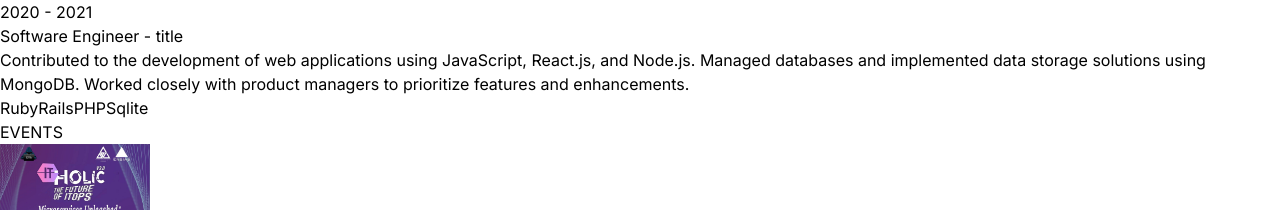
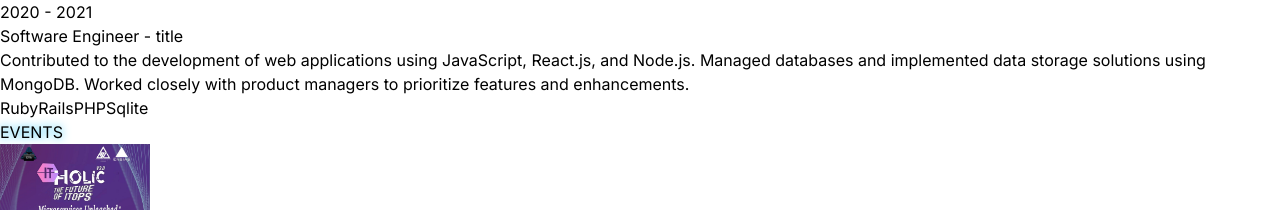
Before and after one commit to Idriss-Abidi/EITC, a React (Vite) app: page / in a window 1280 px wide. Shown: the part 2549-2759 px from the top of the page. Built offline with nearby package versions, Linux system fonts and the light colour scheme.

Commit message:
Update Event.jsx

```diff
--- a/src/components/Event.jsx
+++ b/src/components/Event.jsx
@@ -4,7 +4,7 @@
 const Event = () => {
   return (
     <div id="EVENTS" className="border-b border-neutral-900 pb-4">
-        <motion.h2 whileInView={{opacity:1, y:0}} initial={{opacity:0, y:-100}} transition={{duration:1}} className="my-20 text-center text-4xl">EVENTS</motion.h2>
+        <motion.h2 whileInView={{opacity:1, y:0}} initial={{opacity:0, y:-100}} transition={{duration:1}} className="my-20 text-center text-4xl text-neon">EVENTS</motion.h2>
         <div>
             {EVENTS.map((project, index)=>(
                 <div key={index} className="mb-8 flex flex-wrap lg:justify-center">
```
